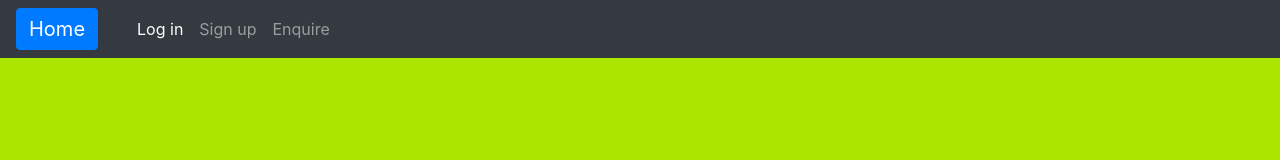
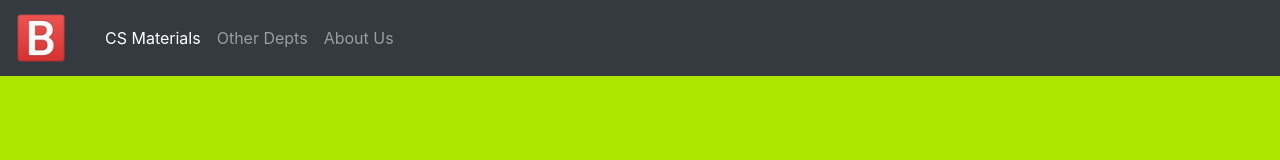
Before and after one commit to Prakashkumar1810/ceg_study_materials, a plain HTML site: page log_in.html in a window 1280 px wide. Drawn offline with nearby package versions, Linux system fonts and the light colour scheme.

Commit message:
Update log_in.html

```diff
--- a/log_in.html
+++ b/log_in.html
@@ -9,21 +9,15 @@
 </head>
 <body style="background-color: rgb(172, 230, 0);">
 	<nav class="navbar navbar-expand-lg navbar-dark bg-dark">
-  		<a class=" btn btn-primary navbar-brand" href="#">Home</a>
-  		<div class="container-fluid">
-    		<ul class="nav navbar-nav">
-    	 		 <li class="nav-item active">
-    	    		<a class="nav-link" href="#">Log in</a>
-    		  </li>
-    		  <li class="nav-item">
-    		    <a class="nav-link" href="#">Sign up</a>
-    		  </li>
-    		  <li class="nav-item">
-    		    <a class="nav-link" href="#">Enquire</a>
-    		  </li>
-    		</ul>
-  		</div>
-	</nav>
+    <a class="navbar-brand" href="../index.html"><img src="../images/b.png" class="rounded" width="50" height="50"></a>
+    <div class="container-fluid">
+      <ul class="nav navbar-nav">
+        <li class="nav-item active"><a class="nav-link" href="#">CS Materials</a></li>
+        <li class="nav-item"><a class="nav-link" href="#">Other Depts</a></li>
+        <li class="nav-item"><a class="nav-link" href="#">About Us</a></li>
+      </ul>
+    </div>
+  </nav>
 	<!--<div class="container-fluid">
 	<div class="row pt-5">
 		<div class="col-4"></div>
```
